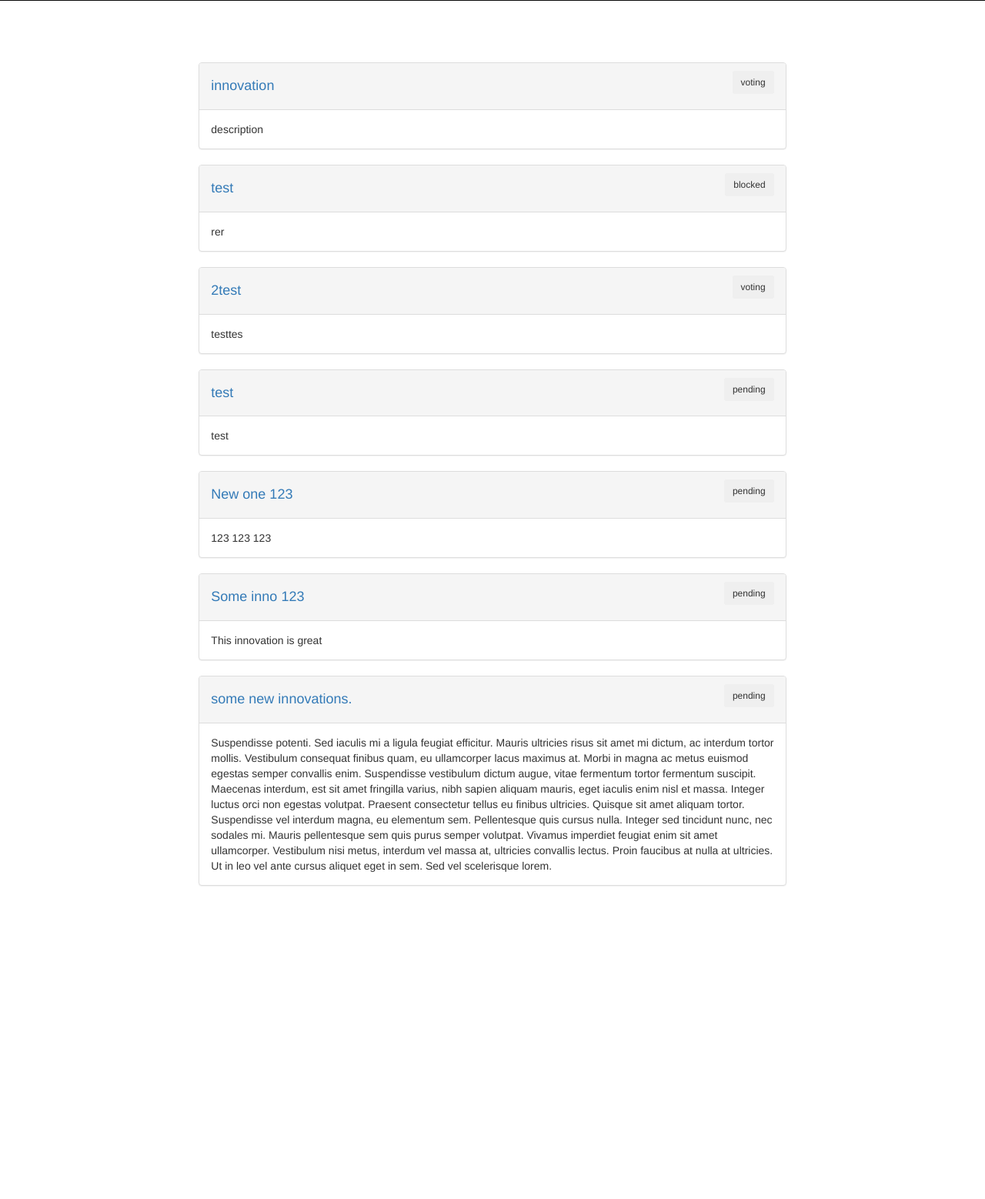
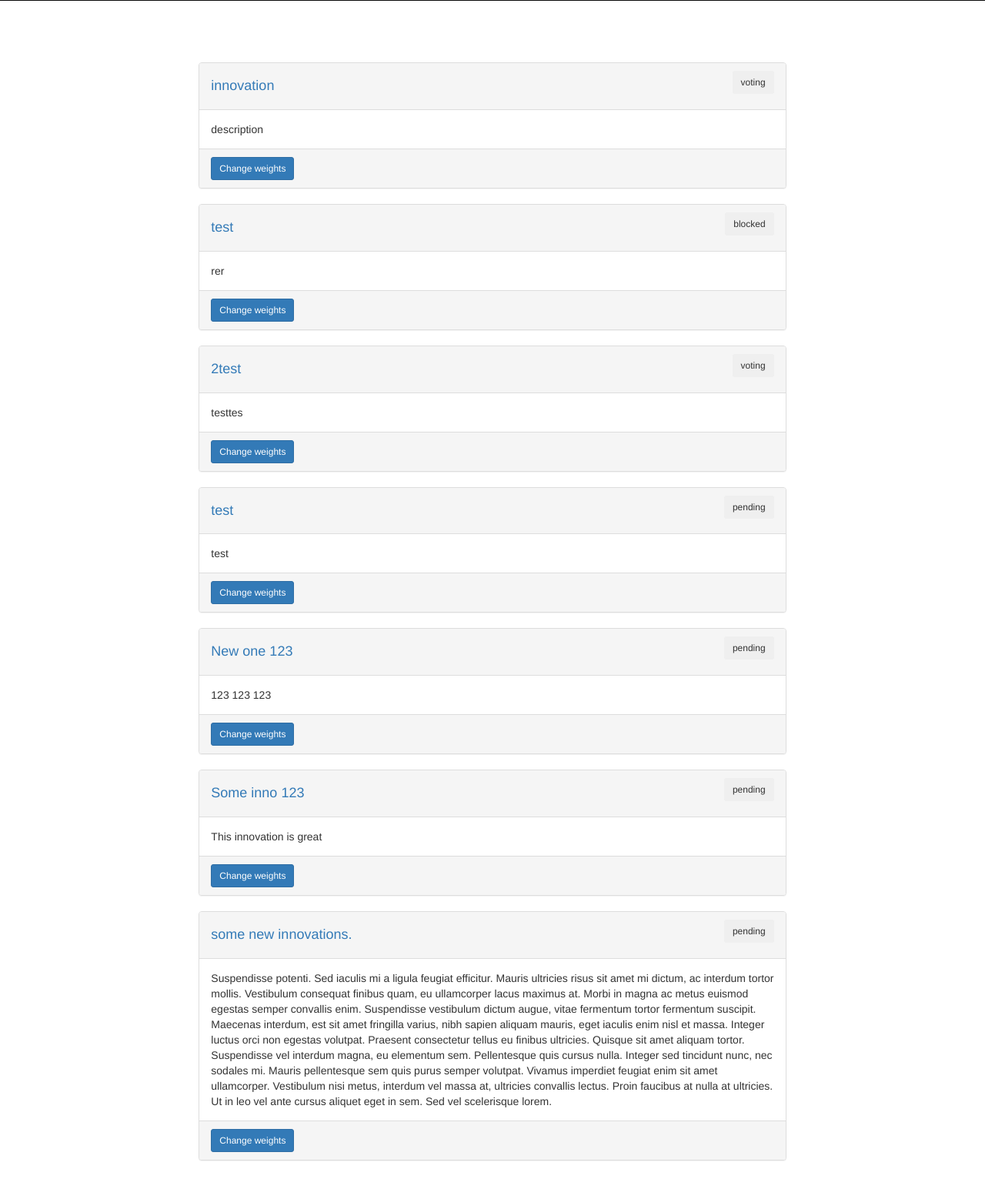
Before and after one commit to maciej3031/apsi_innovations, a Django app: page /innovations/innovations/ in a window 1280 px wide. Shown: the part 246-1804 px from the top of the page at 77% size. Before the commit the page ends 1397 px from the top, so only its background shows below. Run offline with Django 3.2, Linux system fonts and the light colour scheme; a user stored in the database is signed in; data comes from the database, SQL or seed files in the repository; both versions use the stored data as it was after the commit; some libraries are stand-ins or nearby versions.

Commit message:
Update weight

```diff
--- a/apsi_innovations/templates/innovations/innovations_list.html
+++ b/apsi_innovations/templates/innovations/innovations_list.html
@@ -18,6 +18,11 @@
             <div class="panel-body">
                 {{ innovation.description }}
             </div>
+                <div class="panel-footer">
+			    {% if request.user|has_group:"administrators" %}
+                   <a href="{% url 'update_weights' id=innovation.id %}" class="btn btn-primary btn-sm">Change weights</a>
+                {% endif %}
+		</div>
         </div>
     {% endfor %}
 
--- a/innovations/forms.py
+++ b/innovations/forms.py
@@ -32,3 +32,9 @@ class GradeForm(forms.ModelForm):
     class Meta:
         model = Grade
         fields = ['value', 'description']
+
+
+class WeightForm(forms.ModelForm):
+    class Meta:
+        model = Innovation
+        fields = ['student_grade_weight', 'employee_grade_weight']
--- a/innovations/urls.py
+++ b/innovations/urls.py
@@ -4,7 +4,8 @@ from django.views.generic import TemplateView
 from . import views
 
 from innovations.views import set_status, InnovationAddView, ReportViolationView, \
-    reported_violations, finish_violation_report, vote, update_status, InnovationUpdateView, InnovationListView
+    reported_violations, finish_violation_report, vote, update_status, InnovationUpdateView, InnovationListView,\
+    update_weights
 
 urlpatterns = [
     path('', TemplateView.as_view(template_name="innovations/innovations_home.html")),
@@ -18,4 +19,5 @@ urlpatterns = [
     path('details/<int:id>', views.details, name='details'),
     path('update_status/<int:id>', update_status, name='update_status'),
     path('edit_innovation/<int:pk>', InnovationUpdateView.as_view(), name='edit_innovation'),
+    path('update_weights/<int:id>/', update_weights, name='update_weights'),
 ]
--- a/innovations/views.py
+++ b/innovations/views.py
@@ -7,7 +7,7 @@ from django.shortcuts import render, redirect, get_object_or_404
 from django.utils.timezone import now
 from django.views.generic import CreateView, UpdateView, ListView
 
-from innovations.forms import GradeForm, ReportViolationForm, InnovationAddForm, StatusUpdateForm
+from innovations.forms import GradeForm, ReportViolationForm, InnovationAddForm, StatusUpdateForm, WeightForm
 from innovations.models import Innovation, Keyword, InnovationUrl, InnovationAttachment, Grade, ViolationReport
 from innovations.status_flow import try_update_status, available_status_choices
 from signup.groups import administrators, committee_members, in_groups, students, in_group, employees
@@ -169,6 +169,24 @@ def update_status(request, id):
                 return render(request, "permission_denied.html")
 
 
+@login_required
+def update_weights(request, id):
+    innovation = get_object_or_404(Innovation, id=id)
+    if in_group(request.user, administrators):
+        if request.method == 'GET':
+            form = WeightForm()
+            return render(request, "innovations/update_weights.html", {"form": form})
+        if request.method == 'POST':
+            form = WeightForm(data=request.POST)
+            if form.is_valid():
+                innovation.student_grade_weight = form.cleaned_data.get('student_grade_weight')
+                innovation.employee_grade_weight = form.cleaned_data.get('employee_grade_weight')
+                innovation.save()
+            return redirect("details", id=id)
+    else:
+        return render(request, "permission_denied.html")
+
+
 def is_forbidden(status, user):
     return is_confidential(status) and not has_confidential_access(user)
 
```
Also changed, not shown: db.sqlite3.
